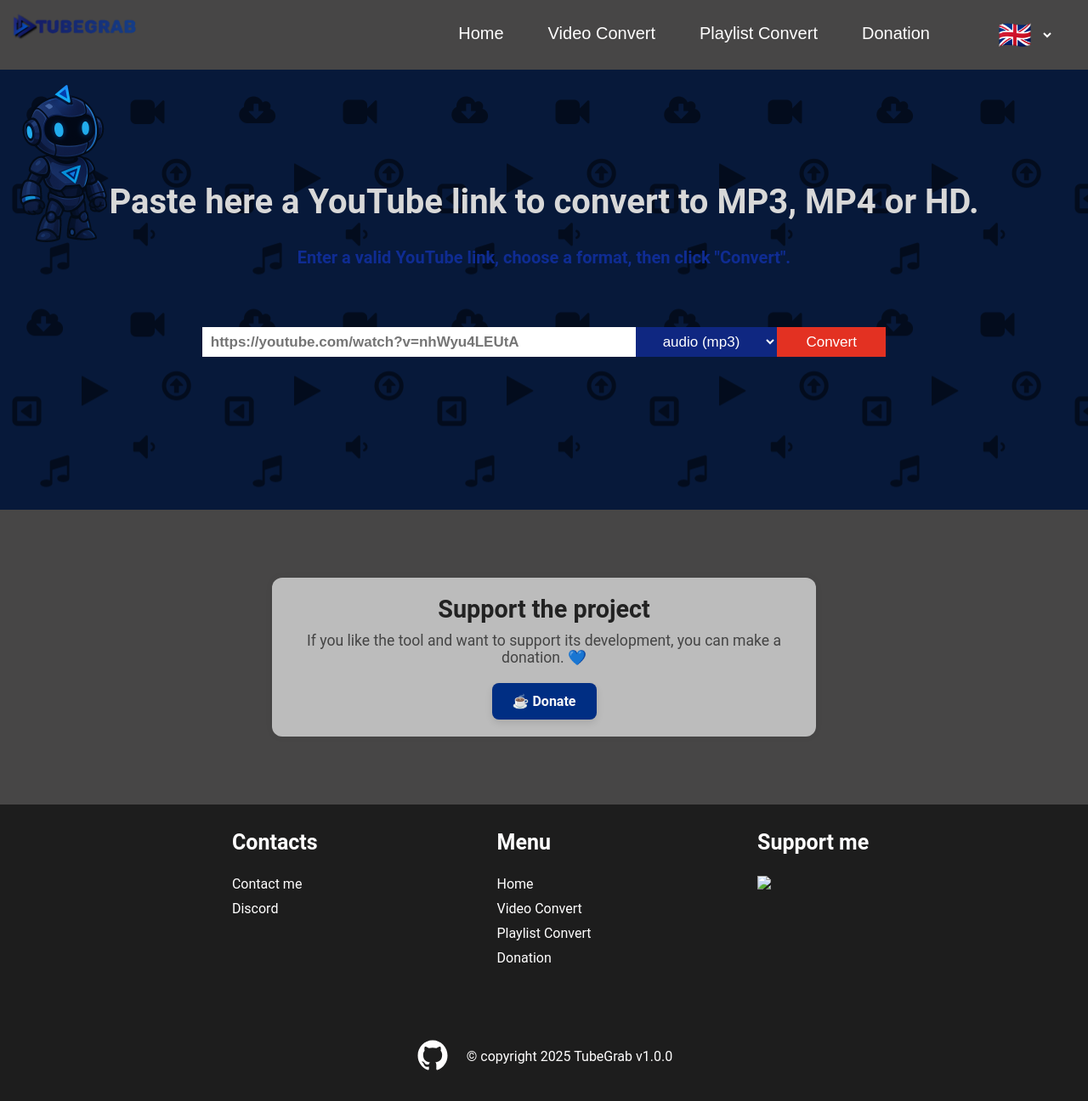
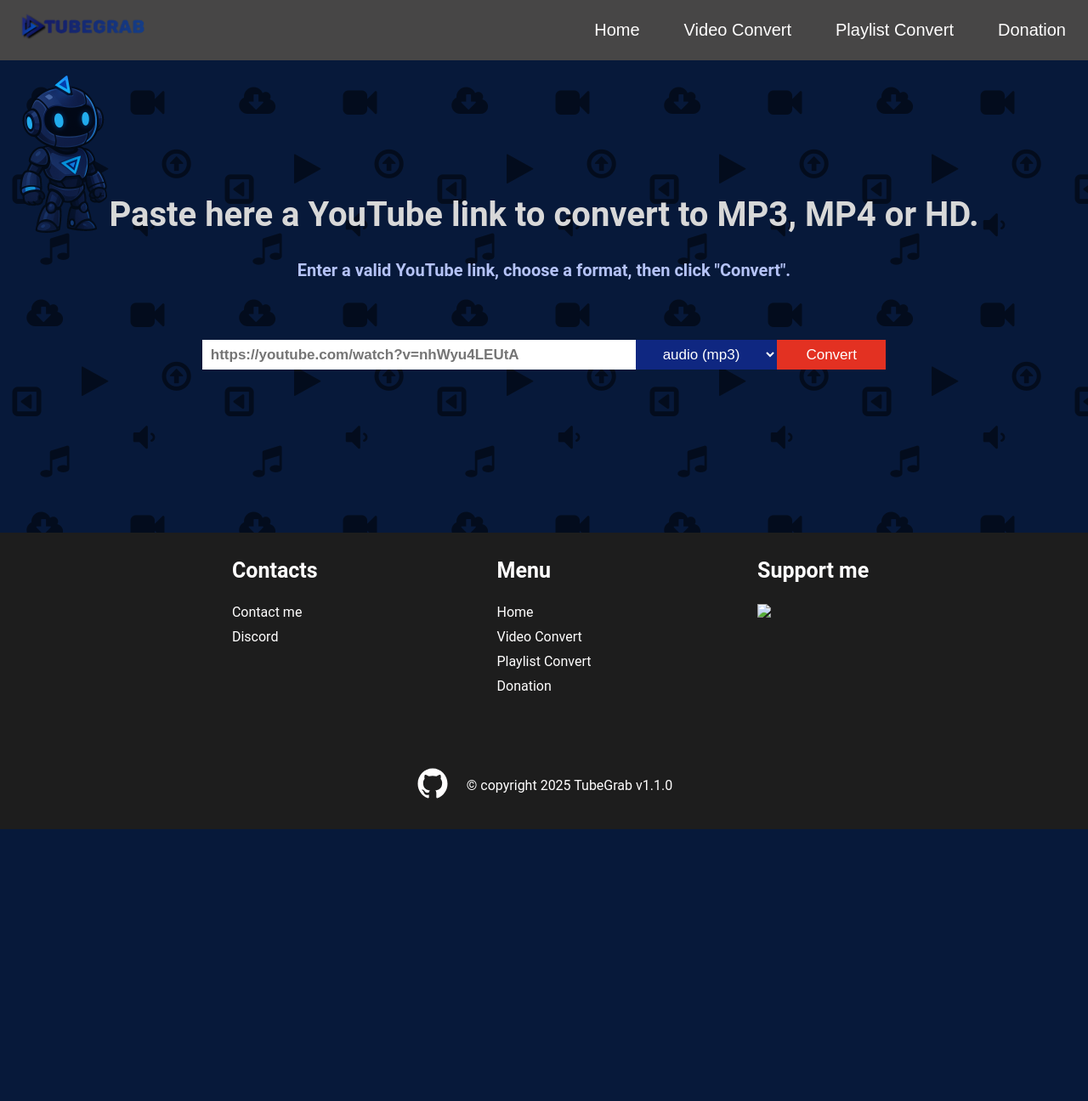
Before and after one commit to lappatdugain/Site-TubeGrab, a Flask app: template app/templates/views/video-audio.html in a window 1280 px wide. Shown: the whole page at 85% size. After the commit the page ends 976 px from the top, so only its background shows below. Run offline with Flask 3, Linux system fonts and the light colour scheme; the template is opened without the code that fills it, so the values that code supplies are empty.

Commit message:
Release v1.1.0
- Added donation page with Bitcoin address and BuyMeACoffee QR code
- Extended playlist download to support both audio and video
- Added custom 404 error page
- Added in_build placeholder page for upcoming features
- Removed error.html in favor of centralized logging
- Removed donation block from video-audio and playlist views for cleaner UI
- Removed bilingual support; English only
- Updated CHANGELOG.md to reflect changes in v1.1.0

```diff
--- a/app/app.py
+++ b/app/app.py
@@ -20,6 +20,10 @@
 def index():
      return render_template('index.html')
 
+@app.route('/donation')
+def donation():
+     return render_template('./views/donation.html')
+
 @app.route('/video-audio', methods=['POST', 'GET'])
 def video_audio_download():
     option_list=['mp3', 'mp4', 'HD']
@@ -30,31 +34,27 @@
     logging.basicConfig(filename=f'../app/Log/LogsDownload-{date}.log',encoding="utf-8",level=logging.INFO)
     logging.getLogger('werkzeug').disabled = True
 
-    try:
-        if request.method == 'POST':
+    if request.method == 'POST':
 
-            url_form = request.form['url']
-            conversion_type = request.form['conversion_type']
-            logging.info(f"URL submitted: {url_form}")
+        url_form = request.form['url']
+        conversion_type = request.form['conversion_type']
+        logging.info(f"URL submitted: {url_form}")
 
-            with tempfile.TemporaryDirectory() as tmp_file:
-                if conversion_type in ["mp3", "mp4", "HD"]:
-                    video = YouTube(url_form)
+        with tempfile.TemporaryDirectory() as tmp_file:
+            if conversion_type in ["mp3", "mp4", "HD"]:
+                video = YouTube(url_form)
 
-                    new_title=clear_up_title( video.title)
-                    logging.info(f"Changing was effected on \n Original title : {video.title} \n New title : {new_title}")
+                new_title=clear_up_title( video.title)
+                logging.info(f"Changing was effected on \n Original title : {video.title} \n New title : {new_title}")
 
-                    video_path=download_steams(url_form, conversion_type, full_date, new_title, tmp_file, video)
+                video_path=download_steams(url_form, conversion_type, full_date, new_title, tmp_file, video)
 
-                    if final_path is None:
-                        return render_template('./views/video-audio.html', error_message_no_HD=f"{conversion_type} not available for this video")
-                    else:
-                        return send_file(video_path, as_attachment=True)
+                if video_path is None:
+                    return render_template('./views/video-audio.html', error_message_no_HD=f"{conversion_type} not available for this video")
+                else:
+                    return send_file(video_path, as_attachment=True)
 
-        return render_template('./views/video-audio.html', error_message_no_HD='')
-
-    except Exception as e:
-        return render_template("error.html",error_message =e)
+    return render_template('./views/video-audio.html', error_message_no_HD='')
 
 
 @app.route('/playlist', methods=['POST', 'GET'])
@@ -64,30 +64,34 @@
 
     logging.basicConfig(filename=f'../app/Log/LogsDownload-{date}.log',encoding="utf-8",level=logging.INFO)
     logging.getLogger('werkzeug').disabled = True
-    try:
-        if request.method == 'POST':
-            url_form = request.form['url']
-            conversion_type = request.form['conversion_type']
-            logging.info(f"URL submitted: {url_form}")
 
-            with tempfile.TemporaryDirectory() as tmp_file:
-                if conversion_type in ["mp3", "mp4", "HD"]:
-                    playlist=Playlist(url_form)
-                    new_playlist_title=clear_up_title(playlist.title)
+    if request.method == 'POST':
+        url_form = request.form['url']
+        conversion_type = request.form['conversion_type']
+        logging.info(f"URL submitted: {url_form}")
 
-                    with ZipFile(os.path.join(tmp_file, f"{new_playlist_title}.zip"), 'w', compression=ZIP_DEFLATED) as archive:
+        with tempfile.TemporaryDirectory() as tmp_file:
+            if conversion_type in ["mp3", "mp4", "HD"]:
+                playlist=Playlist(url_form)
+                new_playlist_title=clear_up_title(playlist.title)
 
-                        for video in playlist.videos:
-                            new_title=clear_up_title( video.title)
-                            logging.info(f"Changing was effected on \n Original title : {video.title} \n New title : {new_title}")
+                with ZipFile(os.path.join(tmp_file, f"{new_playlist_title}.zip"), 'w', compression=ZIP_DEFLATED) as archive:
 
-                            video_path = download_steams(video.watch_url, conversion_type, full_date, new_title, tmp_file, video)
-                            archive.write(video_path, arcname=os.path.basename(video_path))
-                        archive.close()
+                    for video in playlist.videos:
+                        new_title=clear_up_title( video.title)
+                        logging.info(f"Changing was effected on \n Original title : {video.title} \n New title : {new_title}")
 
-                return send_file(archive.filename, as_attachment=True)
+                        video_path = download_steams(video.watch_url, conversion_type, full_date, new_title, tmp_file, video)
+                        archive.write(video_path, arcname=os.path.basename(video_path))
 
-    except Exception as e:
-        return render_template("./views/error.html",error_message =e)
+            return send_file(archive.filename, as_attachment=True)
 
     return render_template('./views/playlist.html')
+
+@app.errorhandler(404)
+def page_not_found(error):
+    return render_template('./views/404.html'), 404
+
+@app.route('/build')
+def build():
+     return render_template('./views/in_build.html')
--- a/app/static/script.js
+++ b/app/static/script.js
@@ -11,39 +11,6 @@
 });
 
 
-document.addEventListener("DOMContentLoaded", function () {
-    // Fonction pour changer la visibilité des formulaires en fonction du choix dans la liste déroulante
-    function basculerVisibiliteFormulaire() {
-        var choix = document.getElementById("choice_langue").value;
-        var elementsEnglish = document.getElementsByClassName("english");
-        var elementsFrench = document.getElementsByClassName("french");
-
-        if (choix === "english") {
-            // Traiter chaque élément individuellement ou choisir l'élément que vous souhaitez manipuler
-            for (var i = 0; i < elementsEnglish.length; i++) {
-                elementsEnglish[i].style.display = "block";
-            }
-            for (var i = 0; i < elementsFrench.length; i++) {
-                elementsFrench[i].style.display = "none";
-            }
-        } else if (choix === "french") {
-            // Traiter chaque élément individuellement ou choisir l'élément que vous souhaitez manipuler
-            for (var i = 0; i < elementsEnglish.length; i++) {
-                elementsEnglish[i].style.display = "none";
-            }
-            for (var i = 0; i < elementsFrench.length; i++) {
-                elementsFrench[i].style.display = "block";
-            }
-        }
-    }
-
-    // Ajouter un écouteur d'événements sur la liste déroulante pour déclencher la fonction lorsqu'elle change
-    document.getElementById("choice_langue").addEventListener("change", basculerVisibiliteFormulaire);
-
-    // Appeler la fonction pour définir l'état initial
-    basculerVisibiliteFormulaire();
-});
-
 document.getElementById('choice_mp3_mp4').addEventListener('change', function (e) {
     const urlInput = document.getElementById('url');
     urlInput.value = '';
@@ -55,7 +22,6 @@
     }
 
 });
-
 
 $(function () {
     // Get stored value or default to empty string
--- a/app/static/style.css
+++ b/app/static/style.css
@@ -17,47 +22,33 @@
 
 nav img{
   height:100%;
+  margin-left: 10px;
   padding: 10px;
   width: 13%;
 }
 
 nav .menu-hamburger {
   display: none;
-  /* position: absolute; */
   top: 32.5px;
   right: 20px;
   width: 40px;
+  margin: 24px 20px;
 }
 
 nav ul{
   display: flex;
+  margin: 24px 0px;
 }
-
-nav li{
-  margin: 12px 0px;
-}
-
 
 nav li a{
   padding: 14px 16px;
-  margin: 2px 10px;
+  margin: 20px 10px;
   font-family: Arial;
   font-size: 20px;
   text-decoration: none;
   color: #fffefe;
 }
 
-li select {
-  padding: 10px;
-  cursor:pointer;
-  font-size: 2em;
-  font-family: Arial;
-  background-color: #474646;
-  color: white;
-  border: none;
-  margin-right: 40px;
-
-}
 
 nav a,
 footer a {
@@ -127,19 +118,12 @@
 /* début style de la partie principale de la page avec les inputs */
 
 #zone_input {
-  padding-top: 8%;
-  padding-bottom: 9%;
-  background-color: #1d1d1dde;
-  background-attachment:local, fixed;
-  background-image: url('./images/mascotte-test.png'), url('./images/background.png');
-  background-repeat: no-repeat, repeat;
+  padding-top: 10%;
+  padding-bottom: 10%;
+  background-image: url('./images/mascotte-test.png');
+  background-repeat: no-repeat;
 }
-main{
-  background-image: url('./images/background.png');
-  background-repeat: no-repeat;
-  background-color: #1d1d1dde;
 
-}
 #zone_input h2{
   text-align: center;
   font-size: 40px;
@@ -154,7 +138,7 @@
   font-weight: 700;
   margin: 30px;
   margin-bottom: 70px;
-  color: #0f2c92;
+  color: #B5C3F7;
 }
 
 
@@ -261,37 +245,10 @@
   background-color: #004fcc;
 }
 
-.donate-support{
-  background-color: #474646;
-  background-repeat: no-repeat;
-  background-size: cover;
-  height: 500%;
-  padding: 40px;
-}
 
-#donate-support {
-  text-align: center;
-  margin: 40px auto;
-  padding: 20px;
-  background-color: #bcbcbc;
-  border-radius: 12px;
-  max-width: 600px;
-  box-shadow: 0 0 10px rgba(0, 0, 0, 0.05);
-}
-
-#donate-support h3 {
-  font-size: 1.8em;
-  margin-bottom: 10px;
-  color: #222;
-}
-
-#donate-support p {
-  font-size: 1.1em;
-  color: #444;
-  margin-bottom: 20px;
-}
 
 .donate-button {
+  margin-top: 20px;
   display: inline-block;
   padding: 12px 24px;
   background-color: #002e83;
--- a/app/templates/views/base.html
+++ b/app/templates/views/base.html
@@ -19,19 +19,9 @@
       <div class="nav-liens">
         <ul>
           <li><a href="/" class="english">Home</a></li>
-          <li><a href="/" class="french">Accueil</a></li>
           <li><a href="/video-audio" class="english">Video Convert</a></li>
-          <li><a href="/video-audio" class="french">Convertir Vidéo</a></li>
           <li><a href="/playlist" class="english">Playlist Convert</a></li>
-          <li><a href="/playlist" class="french">Convertir Playlist</a></li>
-          <li><a href="https://www.buymeacoffee.com/TubeGrab" target="_blank" class="english">Donation</a></li>
-          <li style="padding-right: 40px;"><a href="https://www.buymeacoffee.com/TubeGrab" target="_blank" class="french">Dons</a></li>
-          <li>
-            <select id='choice_langue' name="langue">
-              <option value="english">🇬🇧</option>
-              <option value="french">🇫🇷</option>
-            </select>
-          </li>
+          <li><a href="donation" class="english">Donation</a></li>
         </ul>
       </div>
       <img src="../../static/file-svg/menu.svg" alt="menu hamburger" class="menu-hamburger">
@@ -45,31 +35,39 @@
     <div class="footer-top">
       <div class="footer-colonne">
         <h3>Contacts</h3>
-        <a href="#" class="english">Contact me</a>
-        <a href="mailto :rlhpub.ahzh7@silomails.com subject=info ytapp" target="_blank" class="french">Me contactez</a>
-        <a href="https://discord.gg/BEJHYj2Z4r">Discord</a>
+        <li>
+          <a href="mailto :rlhpub.ahzh7@silomails.com subject=info ytapp" class="english">Contact me</a>
+        </li>
+        <li>
+          <a href="https://discord.gg/BEJHYj2Z4r">Discord</a>
+        </li>
       </div>
       <div class="footer-colonne">
         <h3>Menu</h3>
-        <a href="/" class="english">Home</a>
-        <a href="/" class="french">Accueil</a>
-        <li><a href="/video-audio" class="english">Video Convert</a></li>
-        <li><a href="/video-audio" class="french">Convertir Vidéo</a></li>
-        <li><a href="/playlist" class="english">Playlist Convert</a></li>
-        <li><a href="/playlist" class="french">Convertir Playlist</a></li>
-        <a href="https://buymeacoffee.com/tubegrab" class="english" target="_blank">Donation</a>
-        <a href="https://buymeacoffee.com/tubegrab" class="french" target="_blank">Dons</a>
+        <li>
+          <a href="/" class="english">Home</a>
+        </li>
+        <li>
+          <a href="/video-audio" class="english">Video Convert</a>
+        </li>
+        <li>
+          <a href="/playlist" class="english">Playlist Convert</a>
+        </li>
+        <li>
+          <a href="/donation" class="english">Donation</a>
+        </li>
       </div>
       <div class="footer-colonne">
         <h3>Support me</h3>
-        <a href="https://www.buymeacoffee.com/TubeGrab" target="_blank"><img
-            src="https://img.buymeacoffee.com/button-api/?text=Buy me a coffee&emoji=☕&slug=TubeGrab&button_colour=002E83&font_colour=ffffff&font_family=Inter&outline_colour=000000&coffee_colour=FFDD00" /></a>
+        <li>
+          <a href="https://www.buymeacoffee.com/TubeGrab" target="_blank"><img src="https://img.buymeacoffee.com/button-api/?text=Buy me a coffee&emoji=☕&slug=TubeGrab&button_colour=002E83&font_colour=ffffff&font_family=Inter&outline_colour=000000&coffee_colour=FFDD00" /></a>
+        </li>
       </div>
     </div>
     <div class="footer-bottom">
       <a href="https://github.com/lappatdugain/Site-TubeGrab" target="_blank"><img
           src="../static/file-svg/logo-github.svg" alt="logo github"></a>
-      &copy; copyright 2025 TubeGrab v1.0.0
+      &copy; copyright 2025 TubeGrab v1.1.0
     </div>
   </footer>
   </footer>
--- a/app/templates/views/video-audio.html
+++ b/app/templates/views/video-audio.html
@@ -5,12 +5,6 @@
 
 {% block content %}
 <div id="zone_input">
-    <h2 class="french">
-        Collez ici un lien YouTube à convertir en MP3, MP4 ou HD.
-    </h2>
-    <p class="french">
-        Entrez un lien YouTube valide, choisissez un format, puis cliquez sur "Convert".
-    </p>
     <h2 class="english">
         Paste here a YouTube link to convert to MP3, MP4 or HD.
     </h2>
@@ -29,14 +23,4 @@
     </form>
     <div class="alert-warning">{{ error_message_no_HD }}</div>
 </div>
-<div class="donate-support">
-    <div id="donate-support">
-        <h3 class="english">Support the project</h3>
-        <h3 class="french">Soutenir le projet</h3>
-        <p class="english">If you like the tool and want to support its development, you can make a donation. 💙</p>
-        <p class="french">Si vous appréciez cet outil et souhaitez soutenir son développement, vous pouvez faire un don.
-            💙</p>
-        <a href="https://www.buymeacoffee.com/TubeGrab" class="donate-button" target="_blank">☕ Donate</a>
-    </div>
-</div>
 {% endblock %}
```
Also changed, not shown: other parts of app/static/style.css (+75 -16 lines), app/templates/index.html (+1 -23 lines), app/templates/views/404.html (added, +15 -0 lines), app/templates/views/donation.html (added, +22 -0 lines), app/templates/views/error.html (deleted, +0 -66 lines), app/templates/views/in_build.html (added, +15 -0 lines), app/templates/views/playlist.html (+0 -16 lines), CHANGELOG.md, README.md, app/static/images/bmc_qr.png (added), app/static/images/mascotte-build.png (added).
